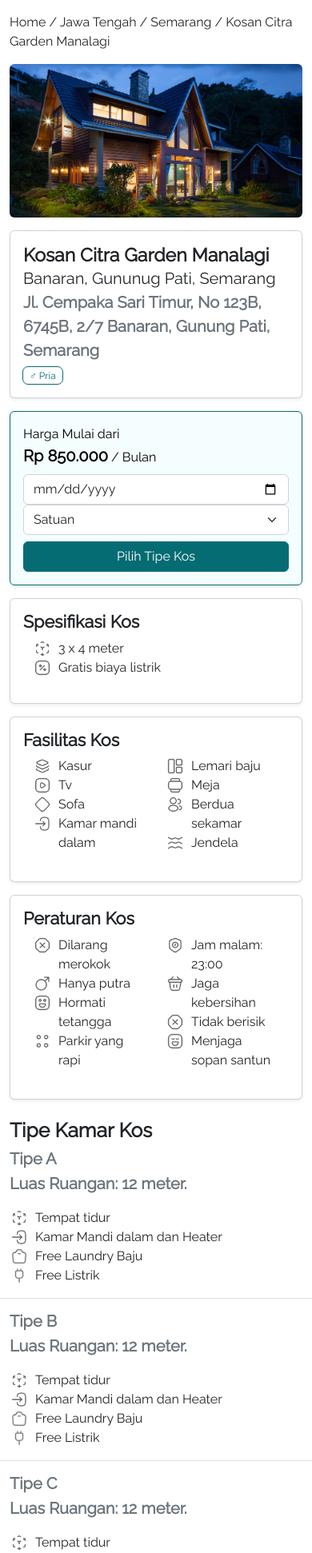
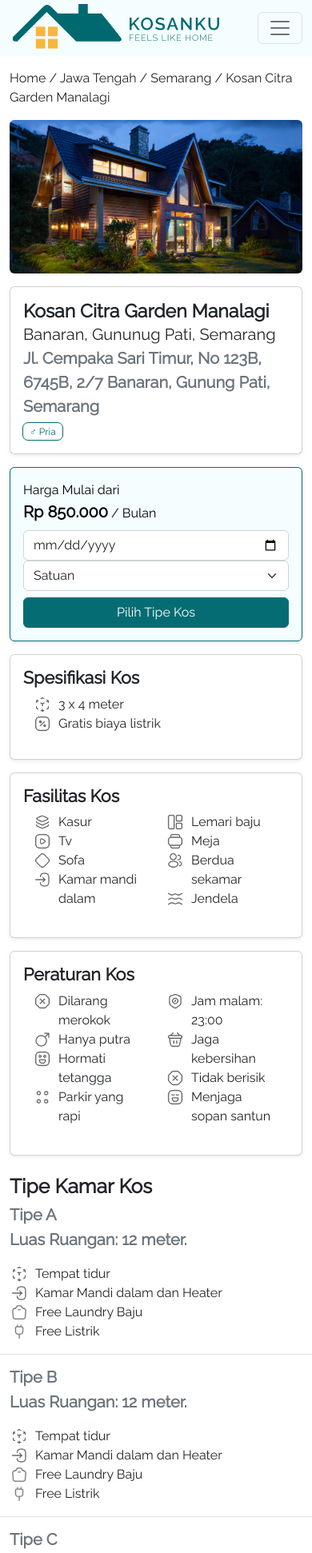
Before and after one commit to synrgy-final-project-team-a/frontend-fsw, a React (Create React App) app: page /kos/detail in a window 390 px wide. Shown: the top 1942 px of the page at 80% size. Built offline with nearby package versions, Linux system fonts and the light colour scheme.

Commit message:
merging detailkos

```diff
--- a/src/pages/pencari/detailKos.jsx
+++ b/src/pages/pencari/detailKos.jsx
@@ -1,19 +1,13 @@
 import React from "react";
 import { Card, Badge, Container, Row, Col, Button, Form } from "react-bootstrap";
-import NavbarComponent from "../../components/navbar";
-import PencariRoutes from "../../routes/pencari";
-import FooterComponent from "../../components/footer";
 import { useNavigate } from "react-router-dom";
 import { FontAwesomeIcon } from "@fortawesome/react-fontawesome";
+import PencariLayout from "../../layouts/pencari.layout";
 
 const DetailKos = () => {
 	const navigate = useNavigate();
 	return (
-    <>
-      <div className="d-none d-lg-block">
-        <NavbarComponent routes={PencariRoutes} />
-      </div>
-
+		<PencariLayout>
 			<div>
 				{/* Tulisan  */}
 				<div className="container my-3">
@@ -239,7 +233,6 @@ const DetailKos = () => {
 				</Container>
 
 				{/* Tipe A */}
-        <div>
 				<Container>
 					{/* <h5 className="fw-bolder fs-4">Tipe A</h5> */}
 					<Row>
@@ -287,10 +280,8 @@ const DetailKos = () => {
 						</Col>
 					</Row>
 				</Container>
-        </div>
 
 				{/* Tipe B */}
-        <div>
 				<Container className="my-3">
 					{/* <h5 className="fw-bolder fs-4">Tipe A</h5> */}
 					<Row>
@@ -338,10 +329,8 @@ const DetailKos = () => {
 						</Col>
 					</Row>
 				</Container>
-        </div>
 
 				{/* Tipe C */}
-        <div>
 				<Container>
 					{/* <h5 className="fw-bolder fs-4">Tipe A</h5> */}
 					<Row>
@@ -389,7 +378,6 @@ const DetailKos = () => {
 						</Col>
 					</Row>
 				</Container>
-        </div>
 				{/* End Tipe Kamar Kos */}
 
 				{/* Kosan Menarik di Sekitar Lokasi */}
@@ -478,8 +466,7 @@ const DetailKos = () => {
 
 				{/* End Kosan Menarik di Sekitar Lokasi */}
 			</div>
-      <FooterComponent />
-    </>
+		</PencariLayout>
 	);
 };
 
--- a/src/routes/pencari.js
+++ b/src/routes/pencari.js
@@ -30,7 +30,7 @@ const PencariRoutes = [
 		element: <Landing />,
 	},
 	{
-		path: "/kos/detail",
+		path: "/kos/:id",
 		element: <DetailKos />,
 	},
 	{
```
Also changed, not shown: 1 other file (tests, documents, lock files or other folders). Lines whose indentation alone changed are shown as unchanged.
